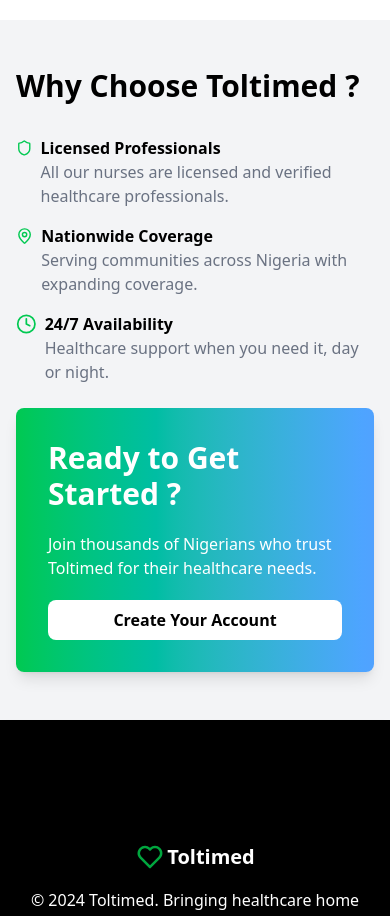
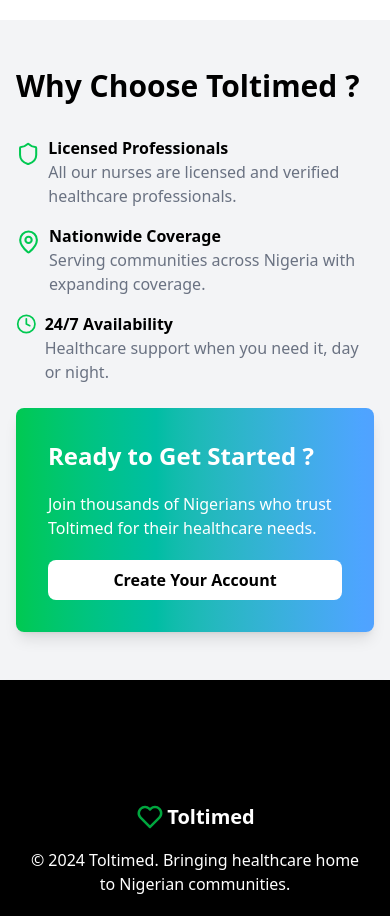
Before and after one commit to stephenolajire/Toltim, a React (Vite) app: page / in a window 390 px wide. Shown: the part 1560-2476 px from the top of the page. Built offline with nearby package versions, Linux system fonts and the light colour scheme.

Commit message:
change size

```diff
--- a/src/components/home/Why.tsx
+++ b/src/components/home/Why.tsx
@@ -10,7 +10,7 @@
         </h3>
         <div>
           <div className="flex flex-row gap-2 items-top mb-4">
-            <LuShield className="text-green-500 text-2xl" />
+            <LuShield className="text-green-500 text-4xl" />
             <div>
               <h4 className="text-black font-semibold text-base">
                 Licensed Professionals
@@ -22,7 +22,7 @@
             </div>
           </div>
           <div className="flex flex-row gap-2 items-top mb-4">
-            <LuMapPin className="text-green-500 text-2xl" />
+            <LuMapPin className="text-green-500 text-4xl" />
             <div>
               <h4 className="text-black font-semibold text-base">
                 Nationwide Coverage
@@ -46,7 +46,7 @@
         </div>
       </div>
       <div className="bg-gradient-to-r from-green-500 to-blue-400 p-8 rounded-lg shadow-lg h-auto flex flex-col justify-between">
-        <h3 className="text-white text-3xl font-bold">
+        <h3 className="text-white text-2xl sm:text-3xl font-bold">
           Ready to Get Started ?
         </h3>
         <p className='text-white my-5 md:my-4 lg:my-0'>
```
